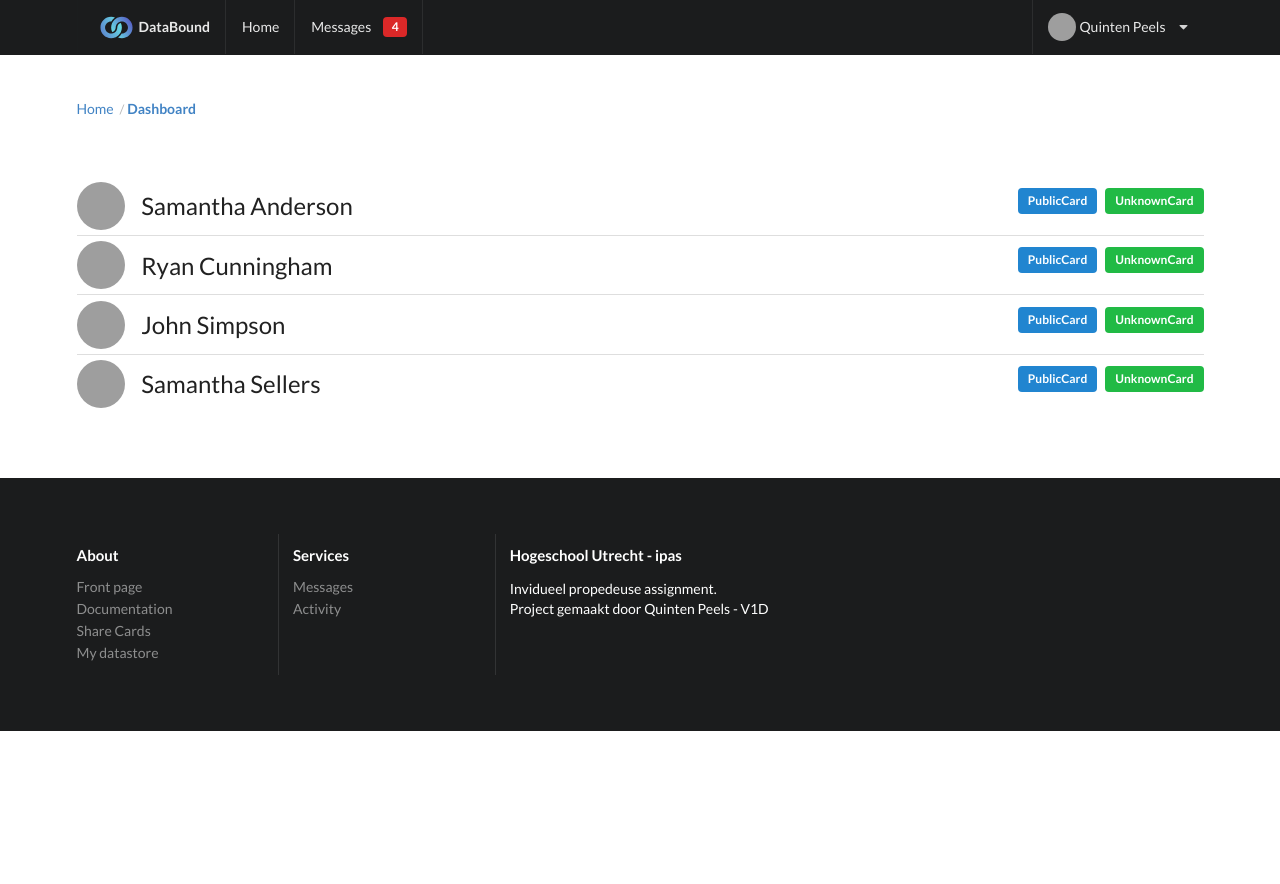
After one commit to Quintenps/DataBound, a PHP site: page /portal/cardsreceived.php in a window 1280 px wide. The commit adds this page. Run offline with PHP 8.4, Linux system fonts and the light colour scheme; grey boxes are pictures that could not be loaded.

Commit message:
cards received

```diff
--- /dev/null
+++ b/portal/cardsreceived.php
@@ -0,0 +1,178 @@
+<!DOCTYPE html>
+<html>
+<head>
+    <!-- Standard Meta -->
+    <meta charset="utf-8">
+    <meta content="IE=edge,chrome=1" http-equiv="X-UA-Compatible">
+    <meta content="width=device-width, initial-scale=1.0, maximum-scale=1.0"
+    name="viewport"><!-- Site Properties -->
+    <title>Simple Data</title>
+    <link href="../dist/components/reset.css" rel="stylesheet" type="text/css">
+    <link href="../dist/components/site.css" rel="stylesheet" type="text/css">
+    <link href="../dist/components/container.css" rel="stylesheet" type=
+    "text/css">
+    <link href="../dist/components/grid.css" rel="stylesheet" type="text/css">
+    <link href="../dist/components/header.css" rel="stylesheet" type=
+    "text/css">
+    <link href="../dist/components/image.css" rel="stylesheet" type="text/css">
+    <link href="../dist/components/button.css" rel="stylesheet" type="text/css">
+    <link href="../dist/components/shape.css" rel="stylesheet" type="text/css">
+    <link href="../dist/components/breadcrumb.css" rel="stylesheet" type="text/css">
+    <link href="../dist/components/label.css" rel="stylesheet" type="text/css">
+    <link href="../dist/components/form.css" rel="stylesheet" type="text/css">
+    <link href="../dist/components/card.css" rel="stylesheet" type="text/css">
+    <link href="../dist/components/label.css" rel="stylesheet" type="text/css">
+    <link href="../dist/components/modal.css" rel="stylesheet" type="text/css">
+    <link href="../dist/components/dimmer.css" rel="stylesheet" type="text/css">
+    <link href="../dist/components/transition.css" rel="stylesheet" type="text/css">
+
+
+    <script src="https://code.jquery.com/jquery-2.2.4.min.js" integrity="sha256-BbhdlvQf/xTY9gja0Dq3HiwQF8LaCRTXxZKRutelT44=" crossorigin="anonymous"></script>
+    <script src="../components/modal.js"></script>
+    <script src="../components/transition.js"></script>
+    <script src="../components/dimmer.js"></script>
+
+
+    <link href="../dist/components/menu.css" rel="stylesheet" type="text/css">
+    <link href="../dist/components/divider.css" rel="stylesheet" type=
+    "text/css">
+    <link href="../dist/components/list.css" rel="stylesheet" type="text/css">
+    <link href="../dist/components/segment.css" rel="stylesheet" type=
+    "text/css">
+    <link href="../dist/components/dropdown.css" rel="stylesheet" type=
+    "text/css">
+    <link href="../dist/components/icon.css" rel="stylesheet" type="text/css">
+    <style type="text/css">
+    body {
+    background-color: #FFFFFF;
+    }
+    .ui.menu .item img.logo {
+    margin-right: 1.5em;
+    }
+    .main.container {
+    margin-top: 7em;
+    }
+    .wireframe {
+    margin-top: 2em;
+    }
+    .ui.footer.segment {
+    margin: 5em 0em 0em;
+    padding: 5em 0em;
+    }
+    </style>
+</head>
+<body>
+<?php include 'includes/menu.php'; ?>
+    <div class="ui main container">
+
+        <div class="ui grid">
+            <div class="four wide column">
+                <div class="ui breadcrumb">
+                    <a class="section">Home</a>
+                    <div class="divider">
+                        /
+                    </div><a class="active section">Dashboard</a>
+                </div>
+            </div>
+        </div>
+<br /><br />
+
+
+<div class="ui massive middle aligned divided list">
+  <?php
+
+  $names = array(
+    'Christopher',
+    'Ryan',
+    'Ethan',
+    'John',
+    'Zoey',
+    'Sarah',
+    'Michelle',
+    'Samantha',
+);
+
+$surnames = array(
+    'Walker',
+    'Thompson',
+    'Anderson',
+    'Johnson',
+    'Tremblay',
+    'Peltier',
+    'Cunningham',
+    'Simpson',
+    'Mercado',
+    'Sellers'
+);
+
+
+$i = 1;
+  while($i < 5){
+    $random_name = $names[mt_rand(0, sizeof($names) - 1)];
+    $random_surname = $surnames[mt_rand(0, sizeof($surnames) - 1)];
+    echo '
+  <div class="item">
+      <div class="right floated content">
+          <a class="ui blue label">PublicCard</a>
+          <a class="ui green label">UnknownCard</a>
+      </div>
+
+    <img class="ui avatar image" src="https://cnt.bet9ja.com/super9ja/img/login-user-icon.png">
+    <div class="content">
+      '.$random_name . ' ' . $random_surname.'
+    </div>
+    <div class="ui modal">
+  <i class="close icon"></i>
+  <div class="header">
+    Quinten\'s public card
+  </div>
+  <div class="image content">
+    <div class="description">
+<div class="ui list">
+  <div class="item">
+    <i class="users icon"></i>
+    <div class="content">
+      Semantic UI
+    </div>
+  </div>
+  <div class="item">
+    <i class="marker icon"></i>
+    <div class="content">
+      New York, NY
+    </div>
+  </div>
+  <div class="item">
+    <i class="mail icon"></i>
+    <div class="content">
+      <a href="mailto:jack@semantic-ui.com">jack@semantic-ui.com</a>
+    </div>
+  </div>
+  <div class="item">
+    <i class="linkify icon"></i>
+    <div class="content">
+      <a href="http://www.semantic-ui.com">semantic-ui.com</a>
+    </div>
+  </div>
+</div>
+    </div>
+  </div>
+</div>
+  </div>';
+$i++;} ?>
+
+</div>
+<script>
+$(".blue").click(function(){
+$('.ui.modal').modal('show');
+});
+</script>
+
+</div>
+
+
+
+
+    </div>
+<?php include 'includes/footer.php'; ?>
+</body>
+</html>
--- a/register.html
+++ b/register.html
@@ -104,6 +104,12 @@
             <input type="password" name="password" placeholder="Password">
           </div>
         </div>
+        <div class="field">
+          <div class="ui left icon input">
+            <i class="lock icon"></i>
+            <input type="password" name="password" placeholder="Password">
+          </div>
+        </div>
         <a href="portal/index.php"><div class="ui fluid large blue submit button">Register</div></a>
       </div>
 
```
Also changed, not shown: portal/index.php (+18 -3 lines).
